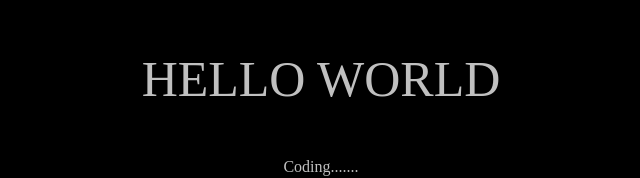
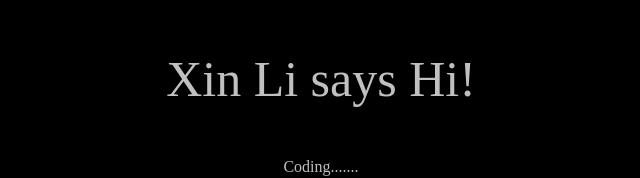
Before and after one commit to xllai/xllai.github.io, a plain HTML site: page index.html in a window 1280 px wide. Shown: the top 178 px of the page, without its empty margins (319-959 px from the left). Drawn offline with Linux system fonts and the light colour scheme.

Commit message:
Update index.html

```diff
--- a/index.html
+++ b/index.html
@@ -8,7 +8,7 @@
   <body>
 
     <div class="first-group">
-      <p id="important">HELLO WORLD</p>
+      <p id="important">Xin Li says Hi!</p>
       <p>Coding.......</p>
 
       <img width="300" height="300" src="http://cdn1-www.dogtime.com/assets/uploads/gallery/siberian-husky-dog-breed-pictures/siberian-husky-dog-breed-pictures-9.jpg">
```
